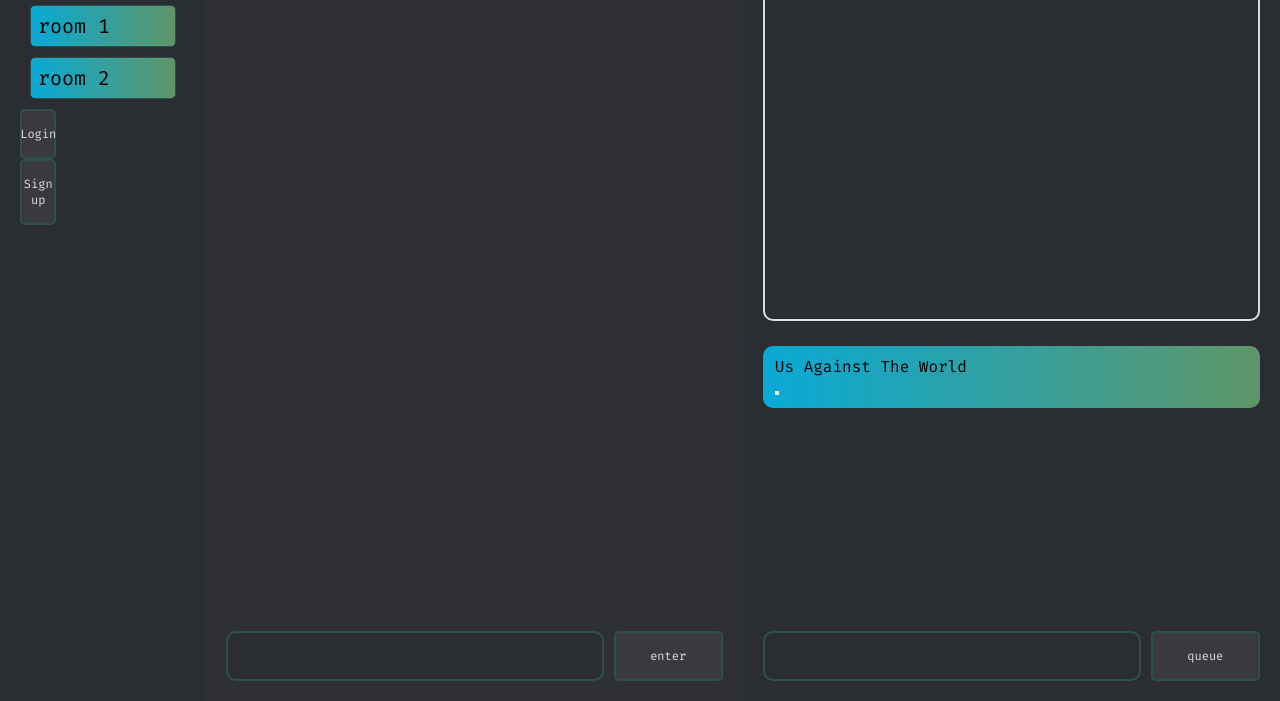
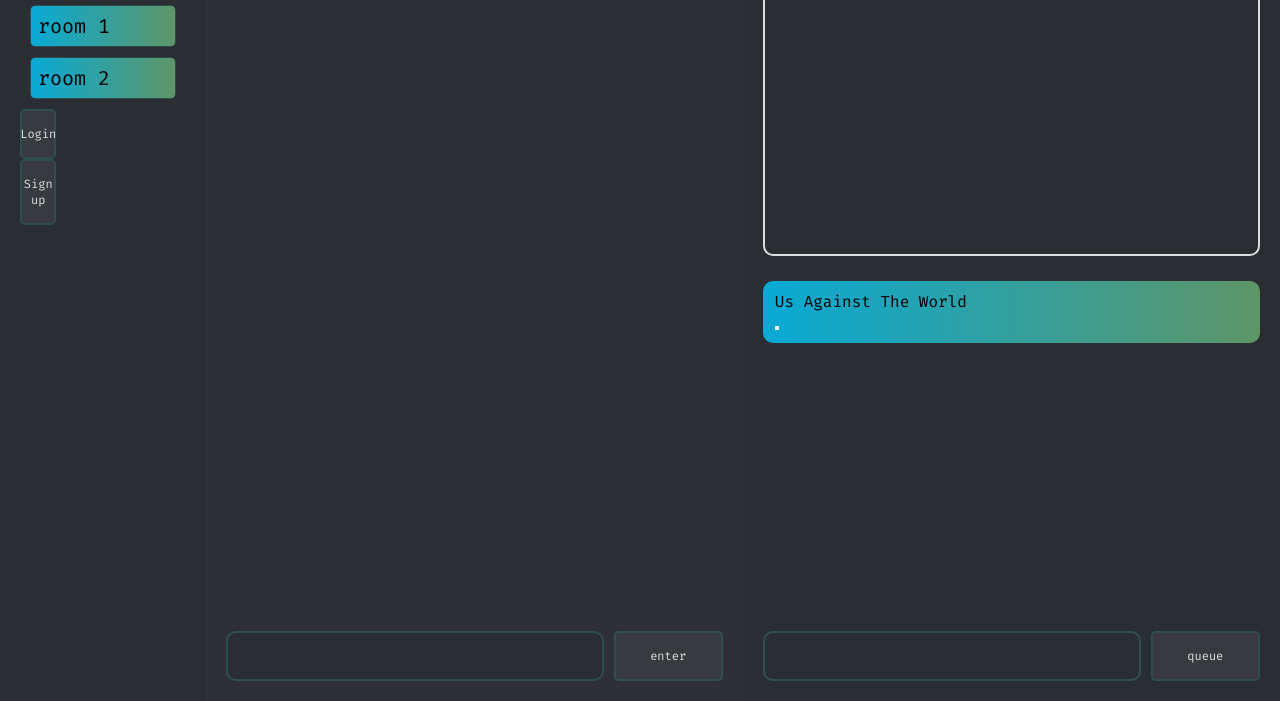
Before and after one commit to joelmce/echo-chamber, a plain HTML site: page client/index.html in a window 1280 px wide. Shown: the part 99-800 px from the top of the page. Drawn offline with nearby package versions, Linux system fonts and the light colour scheme; no server answers.

Commit message:
adjust iframe size

```diff
--- a/client/index.html
+++ b/client/index.html
@@ -41,7 +41,7 @@
 </section>
 
 <section id="playlist-section">
-    <iframe src="" frameborder="0" height="400"></iframe>
+    <iframe src="" frameborder="0" height="335"></iframe>
     <div id="playlist-display">
         <div class="song-container">
             <p class="songQ">Us Against The World</p>
```
